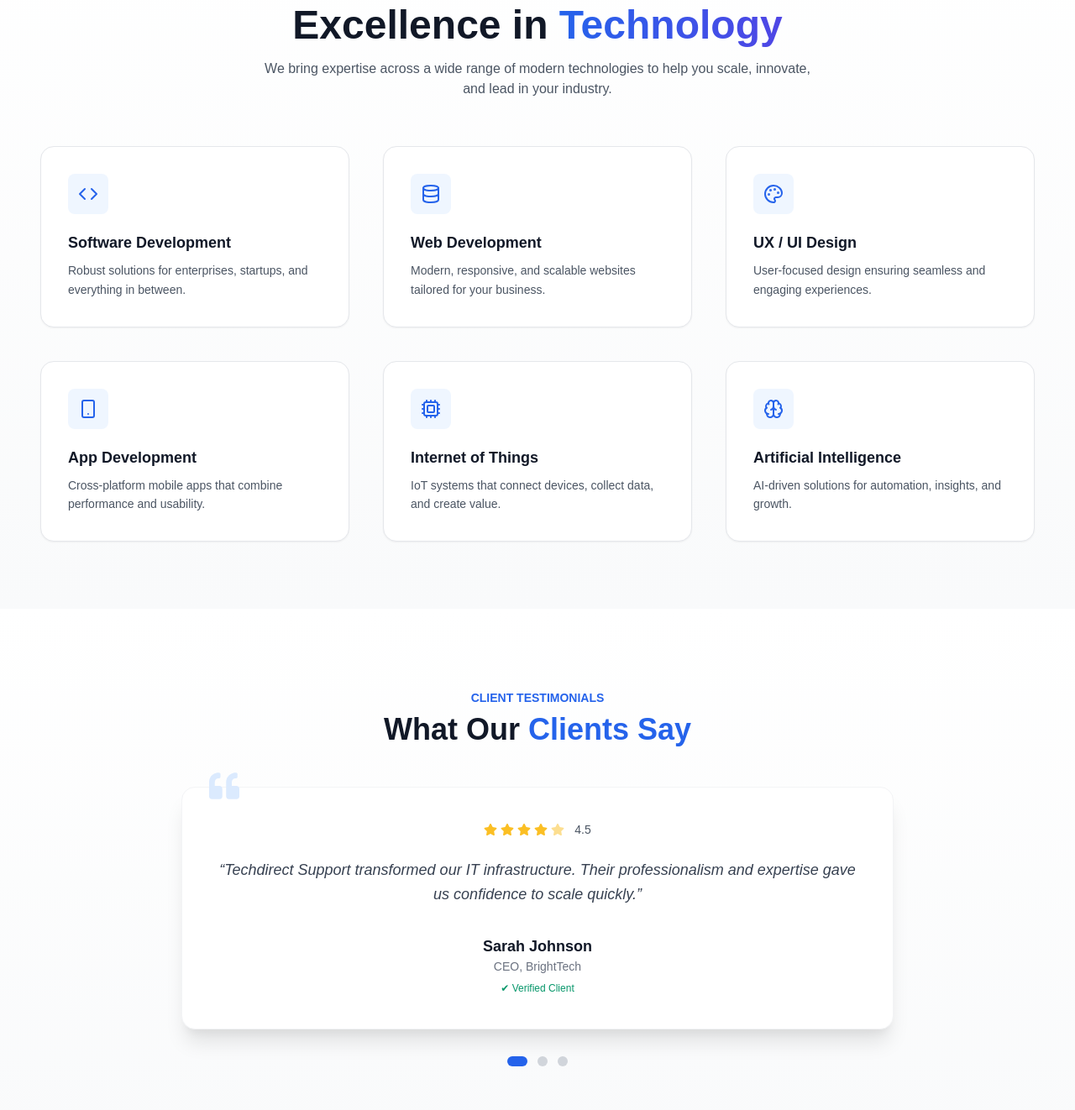
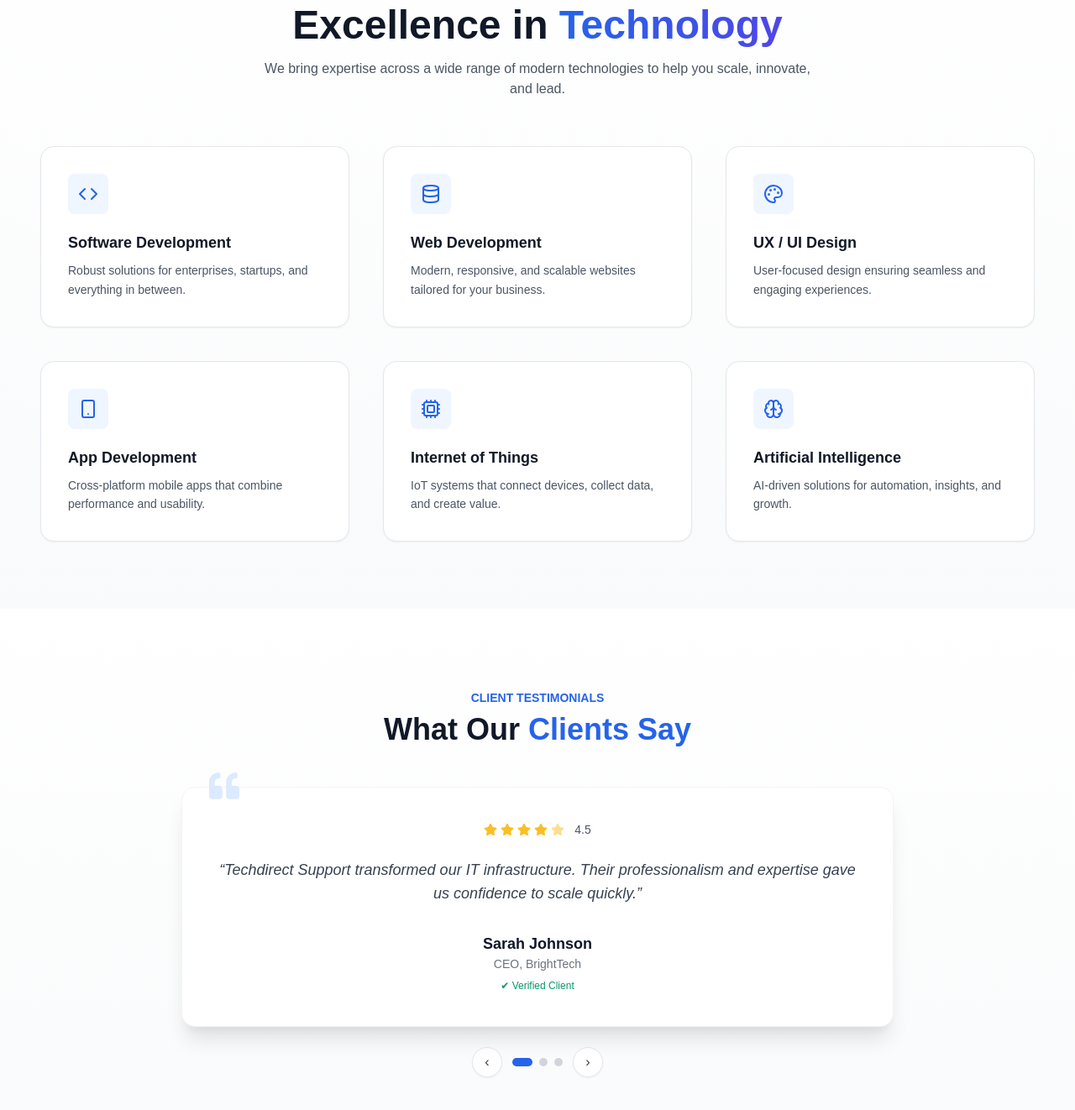
Before and after one commit to muzairariff/TDS, a Next.js app: page / in a window 1280 px wide. Shown: the part 2128-3450 px from the top of the page at 84% size. Built offline with nearby package versions, Linux system fonts and the light colour scheme.

Commit message:
Fix AnimatedIcon types: remove any e

```diff
--- a/app/service/uiux/page.tsx
+++ b/app/service/uiux/page.tsx
@@ -156,7 +156,7 @@ export default function UIDesignPage() {
               },
               {
                 title: "Design System",
-                items: ["Tokens", "Components", "Patterns (Storybook)"] ,
+                items: ["Tokens", "Components", "Patterns (Storybook)"],
               },
               {
                 title: "Handoff Kit",
--- a/app/src/components/SkillSection.tsx
+++ b/app/src/components/SkillSection.tsx
@@ -4,39 +4,14 @@ import { motion, MotionProps } from "framer-motion";
 import { Cpu, Database, Smartphone, Palette, Code, Brain } from "lucide-react";
 
 const skills = [
-  {
-    label: "Software Development",
-    desc: "Robust solutions for enterprises, startups, and everything in between.",
-    Icon: Code,
-  },
-  {
-    label: "Web Development",
-    desc: "Modern, responsive, and scalable websites tailored for your business.",
-    Icon: Database,
-  },
-  {
-    label: "UX / UI Design",
-    desc: "User-focused design ensuring seamless and engaging experiences.",
-    Icon: Palette,
-  },
-  {
-    label: "App Development",
-    desc: "Cross-platform mobile apps that combine performance and usability.",
-    Icon: Smartphone,
-  },
-  {
-    label: "Internet of Things",
-    desc: "IoT systems that connect devices, collect data, and create value.",
-    Icon: Cpu,
-  },
-  {
-    label: "Artificial Intelligence",
-    desc: "AI-driven solutions for automation, insights, and growth.",
-    Icon: Brain,
-  },
+  { label: "Software Development", desc: "Robust solutions for enterprises, startups, and everything in between.", Icon: Code },
+  { label: "Web Development", desc: "Modern, responsive, and scalable websites tailored for your business.", Icon: Database },
+  { label: "UX / UI Design", desc: "User-focused design ensuring seamless and engaging experiences.", Icon: Palette },
+  { label: "App Development", desc: "Cross-platform mobile apps that combine performance and usability.", Icon: Smartphone },
+  { label: "Internet of Things", desc: "IoT systems that connect devices, collect data, and create value.", Icon: Cpu },
+  { label: "Artificial Intelligence", desc: "AI-driven solutions for automation, insights, and growth.", Icon: Brain },
 ];
 
-// ✅ MotionProps factory instead of Variants
 const cardAnim = (delay = 0): MotionProps => ({
   initial: { opacity: 0, y: 40 },
   whileInView: { opacity: 1, y: 0 },
@@ -46,34 +21,30 @@ const cardAnim = (delay = 0): MotionProps => ({
 
 export default function SkillsSection() {
   return (
-    <section className="bg-gradient-to-b from-white to-gray-50 py-20">
+    <section className="bg-gradient-to-b from-white to-gray-50 py-16 sm:py-20">
       <div className="max-w-7xl mx-auto px-6 lg:px-12 text-center">
-        {/* Heading */}
         <span className="inline-block rounded-full bg-blue-100 px-4 py-1 text-sm font-semibold text-blue-600">
           Our Capabilities
         </span>
-        <h2 className="mt-4 text-4xl md:text-5xl font-bold leading-snug text-gray-900">
+        <h2 className="mt-4 text-3xl md:text-5xl font-bold leading-snug text-gray-900">
           Excellence in{" "}
           <span className="bg-gradient-to-r from-blue-600 to-indigo-600 bg-clip-text text-transparent">
             Technology
           </span>
         </h2>
         <p className="mt-4 text-gray-600 max-w-2xl mx-auto">
-          We bring expertise across a wide range of modern technologies to help
-          you scale, innovate, and lead in your industry.
+          We bring expertise across a wide range of modern technologies to help you scale, innovate, and lead.
         </p>
 
-        {/* Feature Grid */}
-        <div className="mt-14 grid grid-cols-1 sm:grid-cols-2 lg:grid-cols-3 gap-10 text-left">
+        <div className="mt-12 sm:mt-14 grid grid-cols-1 sm:grid-cols-2 lg:grid-cols-3 gap-8 sm:gap-10 text-left">
           {skills.map(({ label, desc, Icon }, idx) => (
             <motion.div
               key={label}
-              {...cardAnim(idx * 0.2)} // ✅ cleaner, type-safe
-              className="rounded-2xl border border-gray-200 bg-white p-8 shadow-sm hover:shadow-xl transition"
+              {...cardAnim(idx * 0.15)}
+              className="rounded-2xl border border-gray-200 bg-white p-7 sm:p-8 shadow-sm hover:shadow-xl transition"
             >
-              {/* Icon with hover animation */}
               <motion.div
-                whileHover={{ scale: 1.15, rotate: 5 }}
+                whileHover={{ scale: 1.1, rotate: 3 }}
                 transition={{ type: "spring", stiffness: 300 }}
                 className="flex h-12 w-12 items-center justify-center rounded-lg bg-blue-50 text-blue-600 mb-5"
               >
@@ -81,9 +52,7 @@ export default function SkillsSection() {
               </motion.div>
 
               <h3 className="text-lg font-semibold text-gray-900">{label}</h3>
-              <p className="mt-2 text-gray-600 text-sm leading-relaxed">
-                {desc}
-              </p>
+              <p className="mt-2 text-gray-600 text-sm leading-relaxed">{desc}</p>
             </motion.div>
           ))}
         </div>
--- a/app/src/components/TestimonialCarousel.tsx
+++ b/app/src/components/TestimonialCarousel.tsx
@@ -1,7 +1,7 @@
 "use client";
 
 import { useState, useEffect } from "react";
-import { motion, AnimatePresence } from "framer-motion";
+import { motion, AnimatePresence, useReducedMotion } from "framer-motion";
 import { FaStar, FaQuoteLeft } from "react-icons/fa";
 
 const testimonials = [
@@ -32,14 +32,14 @@ const testimonials = [
 ];
 
 function Stars({ rating }: { rating: number }) {
-  const fullStars = Math.floor(rating);
-  const halfStar = rating % 1 !== 0;
+  const full = Math.floor(rating);
+  const half = rating % 1 !== 0;
   return (
     <div className="flex items-center justify-center gap-1 text-yellow-400">
-      {Array.from({ length: fullStars }).map((_, i) => (
+      {Array.from({ length: full }).map((_, i) => (
         <FaStar key={i} />
       ))}
-      {halfStar && <FaStar className="opacity-50" />}
+      {half && <FaStar className="opacity-50" />}
       <span className="ml-2 text-sm text-gray-600">{rating.toFixed(1)}</span>
     </div>
   );
@@ -47,77 +47,85 @@ function Stars({ rating }: { rating: number }) {
 
 export default function TestimonialSlider() {
   const [index, setIndex] = useState(0);
+  const reduceMotion = useReducedMotion();
 
   useEffect(() => {
-    const id = setInterval(
-      () => setIndex((prev) => (prev + 1) % testimonials.length),
-      7000
-    );
+    if (reduceMotion) return;
+    const id = setInterval(() => setIndex((p) => (p + 1) % testimonials.length), 7000);
     return () => clearInterval(id);
-  }, []);
+  }, [reduceMotion]);
+
+  const go = (dir: -1 | 1) => setIndex((p) => (p + dir + testimonials.length) % testimonials.length);
 
   return (
-    <section className="relative bg-gradient-to-b from-white to-gray-50 py-24 overflow-hidden">
+    <section className="relative bg-gradient-to-b from-white to-gray-50 py-20 sm:py-24 overflow-x-hidden overflow-y-visible">
       {/* Background accents */}
-      <div className="absolute top-0 left-10 w-72 h-72 bg-blue-200/30 rounded-full blur-3xl -z-10" />
-      <div className="absolute bottom-0 right-10 w-96 h-96 bg-indigo-200/30 rounded-full blur-3xl -z-10" />
+      <div className="absolute top-0 left-10 w-56 sm:w-72 h-56 sm:h-72 bg-blue-200/30 rounded-full blur-3xl -z-10" />
+      <div className="absolute bottom-0 right-10 w-72 sm:w-96 h-72 sm:h-96 bg-indigo-200/30 rounded-full blur-3xl -z-10" />
 
       <div className="max-w-4xl mx-auto px-6 text-center relative z-10">
-        {/* Heading */}
-        <h2 className="text-sm font-semibold tracking-[4px] uppercase text-blue-600 mb-2">
+        <h2 className="text-xs sm:text-sm font-semibold tracking-[4px] uppercase text-blue-600 mb-2">
           Client Testimonials
         </h2>
-        <h3 className="text-3xl md:text-4xl font-bold mb-12 text-gray-900">
+        <h3 className="text-3xl md:text-4xl font-bold mb-10 sm:mb-12 text-gray-900">
           What Our <span className="text-blue-600">Clients Say</span>
         </h3>
 
-        {/* Slider */}
-        <div className="relative min-h-[280px]">
+        <div className="relative min-h-[260px] sm:min-h-[280px]">
           <AnimatePresence mode="wait">
             <motion.div
               key={index}
               initial={{ opacity: 0, y: 30 }}
               animate={{ opacity: 1, y: 0 }}
-              exit={{ opacity: 0, y: -30 }}
-              transition={{ duration: 0.7, ease: "easeInOut" }}
-              className="relative bg-white rounded-2xl shadow-xl p-10 border border-gray-100"
+              exit={{ opacity: reduceMotion ? 1 : 0, y: reduceMotion ? 0 : -30 }}
+              transition={{ duration: reduceMotion ? 0 : 0.7, ease: "easeInOut" }}
+              className="relative bg-white rounded-2xl shadow-xl p-8 sm:p-10 border border-gray-100"
             >
-              {/* Quote Icon */}
-              <FaQuoteLeft className="absolute -top-5 left-8 text-4xl text-blue-100" />
-
+              <FaQuoteLeft className="absolute -top-5 left-6 sm:left-8 text-3xl sm:text-4xl text-blue-100" />
               <Stars rating={testimonials[index].rating} />
-
-              <p className="mt-6 text-lg leading-relaxed text-gray-700 italic">
+              <p className="mt-5 sm:mt-6 text-base sm:text-lg leading-relaxed text-gray-700 italic">
                 “{testimonials[index].review}”
               </p>
-
-              <div className="mt-8">
-                <p className="font-semibold text-gray-900 text-lg">
+              <div className="mt-6 sm:mt-8">
+                <p className="font-semibold text-gray-900 text-base sm:text-lg">
                   {testimonials[index].author}
                 </p>
-                <p className="text-sm text-gray-500">
-                  {testimonials[index].role}
-                </p>
+                <p className="text-sm text-gray-500">{testimonials[index].role}</p>
                 {testimonials[index].verified && (
-                  <p className="mt-2 text-xs text-green-600 font-medium">
-                    ✔ Verified Client
-                  </p>
+                  <p className="mt-2 text-xs text-green-600 font-medium">✔ Verified Client</p>
                 )}
               </div>
             </motion.div>
           </AnimatePresence>
 
-          {/* Navigation dots */}
-          <div className="flex justify-center gap-3 mt-8">
+          {/* Controls */}
+          <div className="mt-6 flex items-center justify-center gap-3">
+            <button
+              onClick={() => go(-1)}
+              aria-label="Previous testimonial"
+              className="inline-flex h-9 w-9 items-center justify-center rounded-full bg-white border border-gray-200 text-gray-700 shadow-sm hover:bg-gray-50 transition"
+            >
+              ‹
+            </button>
+            <div className="flex justify-center gap-2">
               {testimonials.map((_, i) => (
                 <button
                   key={i}
                   onClick={() => setIndex(i)}
-                className={`h-3 w-3 rounded-full transition ${
-                  index === i ? "bg-blue-600 w-6" : "bg-gray-300"
+                  aria-label={`Go to testimonial ${i + 1}`}
+                  className={`h-2.5 rounded-full transition ${
+                    index === i ? "w-6 bg-blue-600" : "w-2.5 bg-gray-300"
                   }`}
                 />
               ))}
+            </div>
+            <button
+              onClick={() => go(1)}
+              aria-label="Next testimonial"
+              className="inline-flex h-9 w-9 items-center justify-center rounded-full bg-white border border-gray-200 text-gray-700 shadow-sm hover:bg-gray-50 transition"
+            >
+              ›
+            </button>
           </div>
         </div>
       </div>
--- a/next.config.ts
+++ /dev/null
@@ -1,3 +0,0 @@
-/** @type {import('next').NextConfig} */
-const nextConfig = {};
-module.exports = nextConfig;
--- a/tsconfig.json
+++ b/tsconfig.json
@@ -17,6 +17,6 @@
     "paths": { "@/*": ["./*"] },
     "types": ["node"]              // 👈 add this line
   },
-  "include": ["next-env.d.ts", "**/*.ts", "**/*.tsx", ".next/types/**/*.ts"],
+  "include": ["next-env.d.ts", "**/*.ts", "**/*.tsx", ".next/types/**/*.ts", "next.config.js"],
   "exclude": ["node_modules"]
 }
```
Also changed, not shown: app/globals.css (+8 -2 lines), app/page.tsx (+5 -9 lines), app/src/components/Frequent.tsx (+14 -15 lines), app/src/components/ServiceSection.tsx (+10 -21 lines), app/page.module.css (line endings or trailing spaces), app/service/webdevelopment/page.tsx (indentation only). Lines whose indentation alone changed are shown as unchanged.
